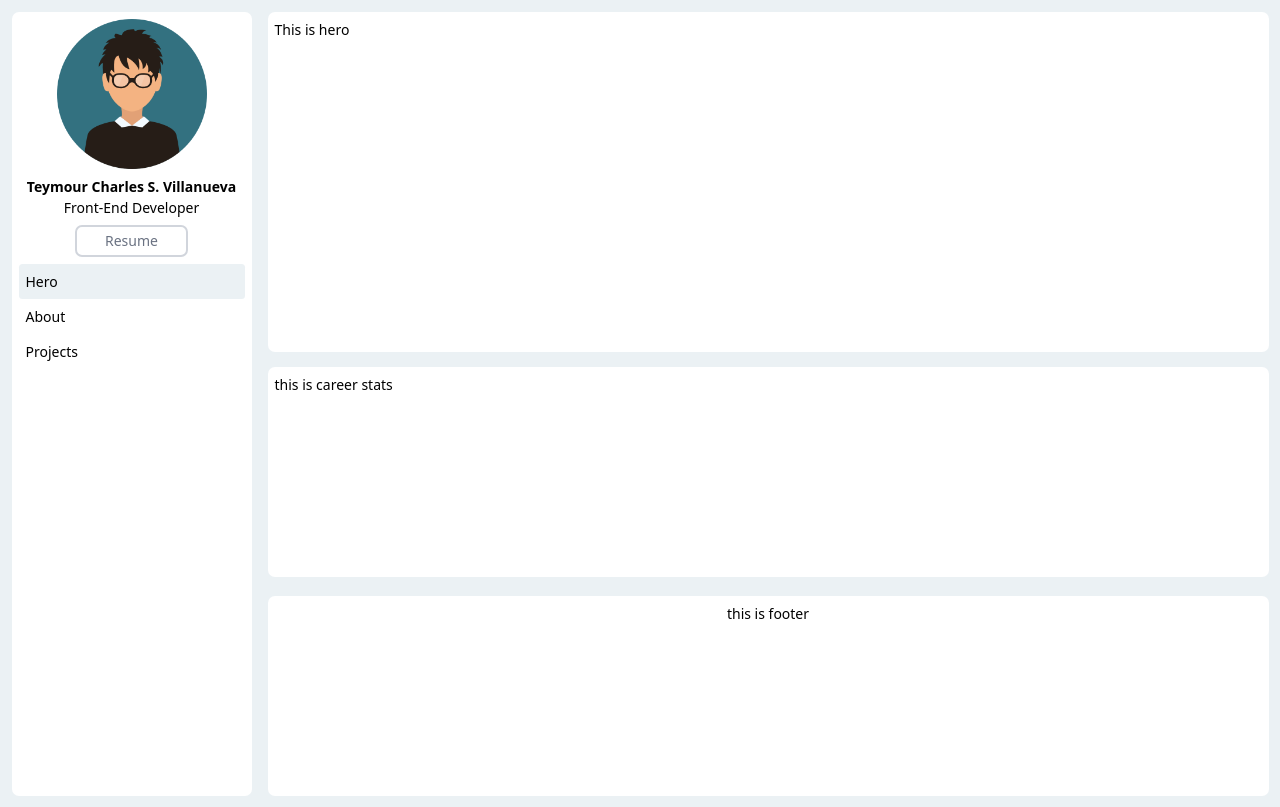
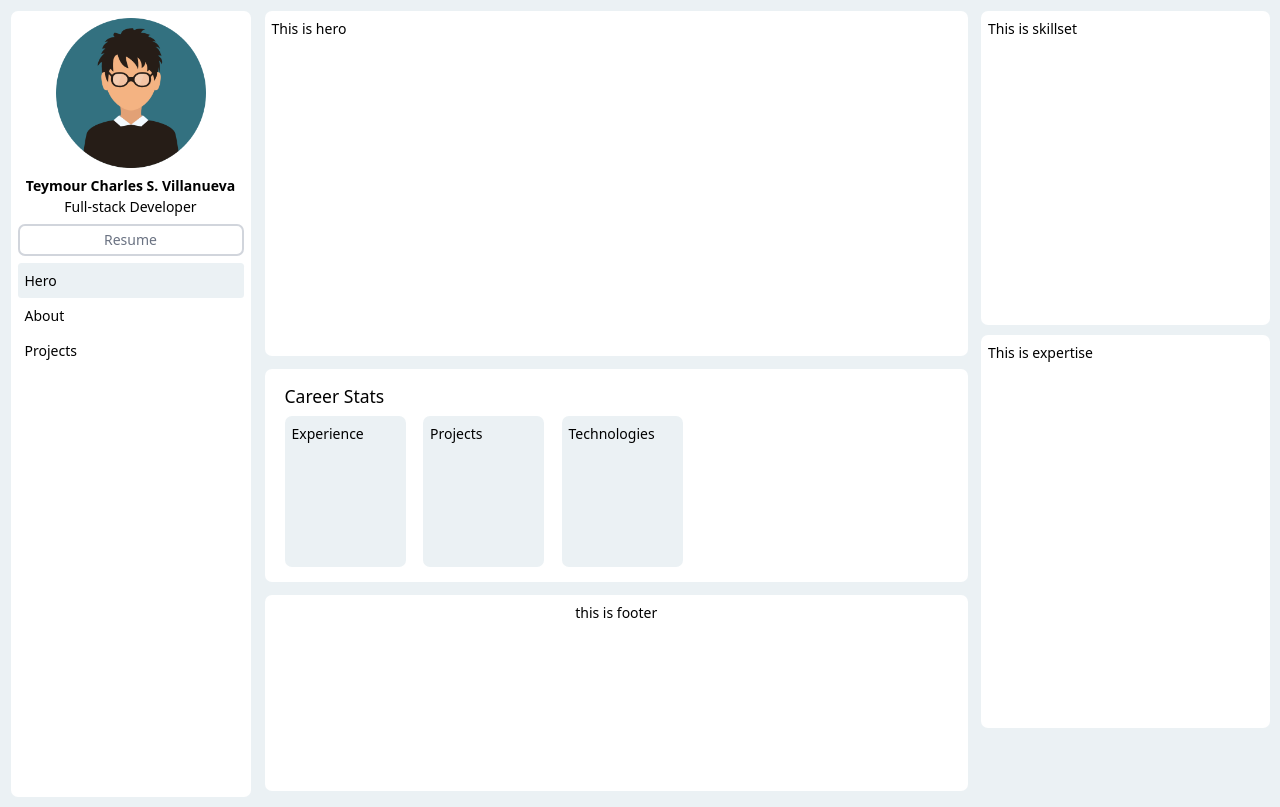
Before and after one commit to TeymourCharles/my-portfolio, a React (Vite) app: page / in a window 1280 px wide. Built offline with nearby package versions, Linux system fonts and the light colour scheme.

Commit message:
new components

```diff
--- a/src/components/CareerStats.jsx
+++ b/src/components/CareerStats.jsx
@@ -1,10 +1,22 @@
 function CareerStats() {
     return (
-        <>
+        <div className="flex flex-col gap-2 h-full">
             <div>
-                this is career stats
+                <h5>Career Stats</h5>
             </div>
-        </>
+            <div className="grid grid-cols-3 gap-5 w-[60%] h-[90%]">
+                 <div className="bg-iceGray rounded-lg p-2">
+                    Experience
+                </div>
+                <div className="bg-iceGray rounded-lg p-2">
+                    Projects
+                </div>
+                <div className="bg-iceGray rounded-lg p-2">
+                    Technologies
+                </div>
+            </div>
+
+        </div>
     )
 }
 
--- /dev/null
+++ b/src/components/Education.jsx
@@ -0,0 +1,11 @@
+
+function Education() {
+    return (
+
+        <div className="">
+            This is Education
+        </div>
+    )
+}
+
+export default Education;
--- /dev/null
+++ b/src/components/Experience.jsx
@@ -0,0 +1,9 @@
+function Experience () {
+    return (
+        <div>
+            This is Experience
+        </div>
+    )
+}
+
+export default Experience
--- /dev/null
+++ b/src/components/Expertise.jsx
@@ -0,0 +1,9 @@
+function Expertise () {
+    return (
+        <div>
+            This is expertise
+        </div>
+    )
+}
+
+export default Expertise;
--- a/src/components/Navbar.jsx
+++ b/src/components/Navbar.jsx
@@ -9,10 +9,10 @@ function Navbar() {
             </div>
             <div className="flex flex-col items-center">
                 <h6 className="font-bold">Teymour Charles S. Villanueva</h6>
-                <h6>Front-End Developer</h6>
+                <h6>Full-stack Developer</h6>
             </div>
             <div className="flex justify-center">
-                <button type="button" className="border-2 rounded-lg py-1 px-2 w-[50%] min-w-[100px] border-gray-300 text-gray-500">Resume</button>
+                <button type="button" className="border-2 rounded-lg py-1 px-2 w-[100%] min-w-[100px] border-gray-300 text-gray-500">Resume</button>
             </div>
             <div className="">
                 <div className="">
--- /dev/null
+++ b/src/components/Skillset.jsx
@@ -0,0 +1,7 @@
+function SkillSet () {
+    return (
+        <div>This is skillset</div>
+    )
+}
+
+export default SkillSet;
--- a/src/pages/Home.jsx
+++ b/src/pages/Home.jsx
@@ -12,20 +12,18 @@ function Home() {
     return (
         <div className="flex min-h-screen">
 
-                <aside className="w-[30%] min-w-[200px] max-w-[240px] bg-white m-[8px] p-2 rounded-lg">
+                <aside className="w-[30%] min-w-[200px] max-w-[240px] bg-white m-[7px] p-2 rounded-lg">
                     <Navbar/>
                 </aside>
-                <div className="flex flex-col min-h-screen flex-1 overflow-auto">
-                    <main className="flex-1 m-[8px] rounded-lg">
+                <div className="flex flex-col min-h-screen flex-1">
+                    <main className="flex-1 m-[7px] rounded-lg">
                         <Routes>
                             <Route path="/" element={<Hero />} />
                             <Route path="/about" element={<About />} />
                             <Route path="/projects" element={<Projects/>} />
                         </Routes>
                     </main>
-                    <footer className="flex justify-center bg-white m-[8px] p-2 rounded-lg h-[25%]">
-                        <Footer/>
-                    </footer>
+
                 </div>
         </div>
     )
--- a/src/sections/About.jsx
+++ b/src/sections/About.jsx
@@ -1,9 +1,33 @@
+import Education from "../components/Education";
+import Footer from "../components/Footer";
+import Experience from "../components/Experience";
+
 function About() {
     return (
-        <div className="bg-white w-full h-[65%] rounded-lg p-2">
-            This is about us page
-        </div>
 
+            <div className="flex h-full">
+                <div className="w-[70%]">
+                    <div className="bg-white w-full h-[41%] rounded-lg p-2">
+                        This is about us page
+                    </div>
+
+                    <div className="h-[30%] bg-white my-[13px] py-[15px] px-[20px] rounded-lg p-2">
+                        <h5>About</h5>
+                        <p>I'am a full-stack developer </p>
+                    </div>
+                    <footer className="flex justify-center bg-white p-2 rounded-lg h-[25%]">
+                        <Footer/>
+                    </footer>
+                </div>
+                <div className="w-[30%] flex flex-col gap-3">
+                    <div className="h-[50%] bg-white ml-[13px] rounded-lg p-2">
+                        <Education/>
+                    </div>
+                    <div className="h-[50%] bg-white ml-[13px] rounded-lg p-2">
+                        <Experience/>
+                    </div>
+                </div>
+            </div>
     )
 }
 
--- a/src/sections/Hero.jsx
+++ b/src/sections/Hero.jsx
@@ -1,16 +1,33 @@
 import CareerStats from "../components/CareerStats";
+import SkillSet from "../components/Skillset";
+import Expertise from "../components/Expertise";
+import Footer from "../components/Footer";
 
 function Hero() {
     return (
-    <>
-        <div className="bg-white w-full h-[60%] rounded-lg p-2">
-            This is hero
+    <div className="flex h-full">
+        <div className="w-[70%]">
+            <div className="bg-white w-full h-[44%] rounded-lg p-2">
+                This is hero
+            </div>
+            <div className="h-[27%] bg-white my-[13px] py-[15px] px-[20px] rounded-lg p-2">
+                <CareerStats/>
+            </div>
+            <footer className="flex justify-center bg-white p-2 rounded-lg h-[25%]">
+                <Footer/>
+            </footer>
         </div>
-        <div className="h-[37%] bg-white  my-[15px] rounded-lg p-2">
-            <CareerStats/>
+        <div className="flex flex-col gap-3 w-[30%]">
+            <div className="h-[40%] bg-white ml-[13px] rounded-lg p-2">
+                <SkillSet/>
+            </div>
+            <div className="h-[50%] bg-white ml-[13px] rounded-lg p-2">
+                <Expertise/>
+            </div>
         </div>
 
-    </>
+
+    </div>
     )
 }
 
```
